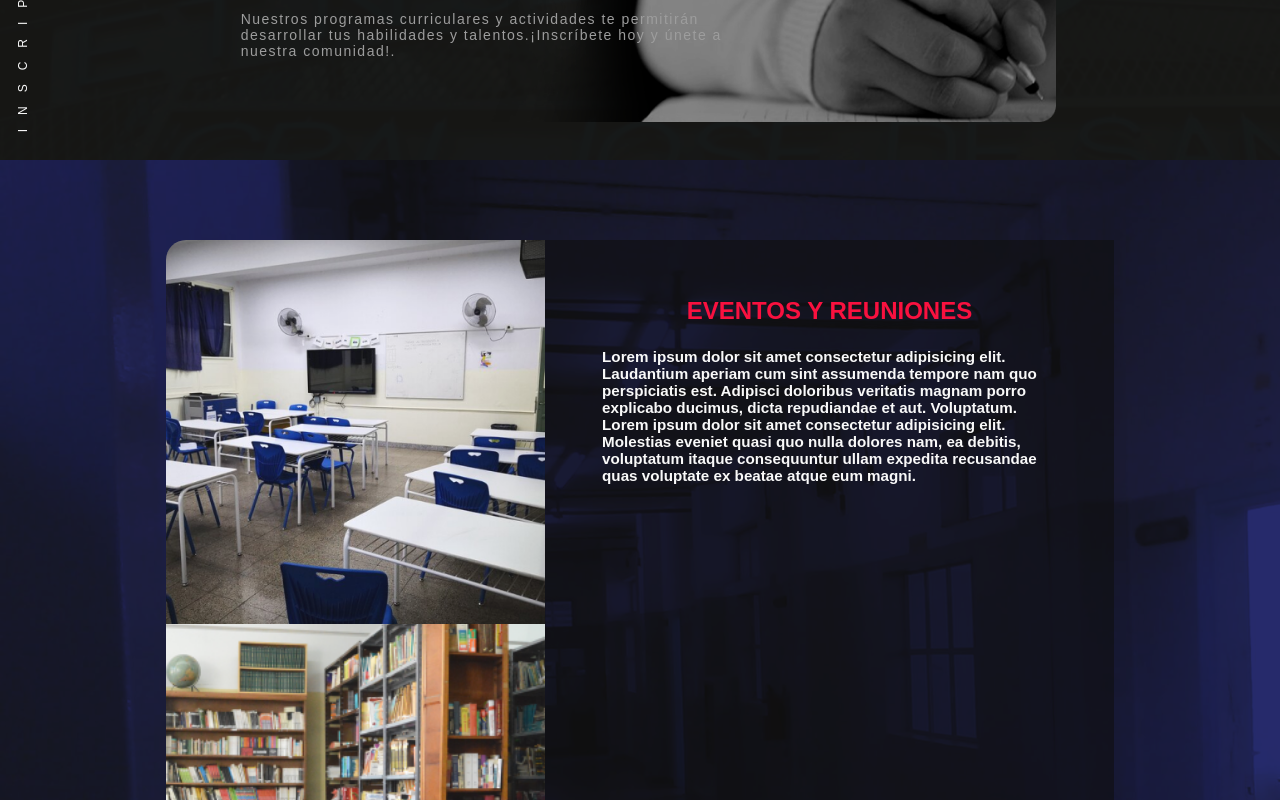
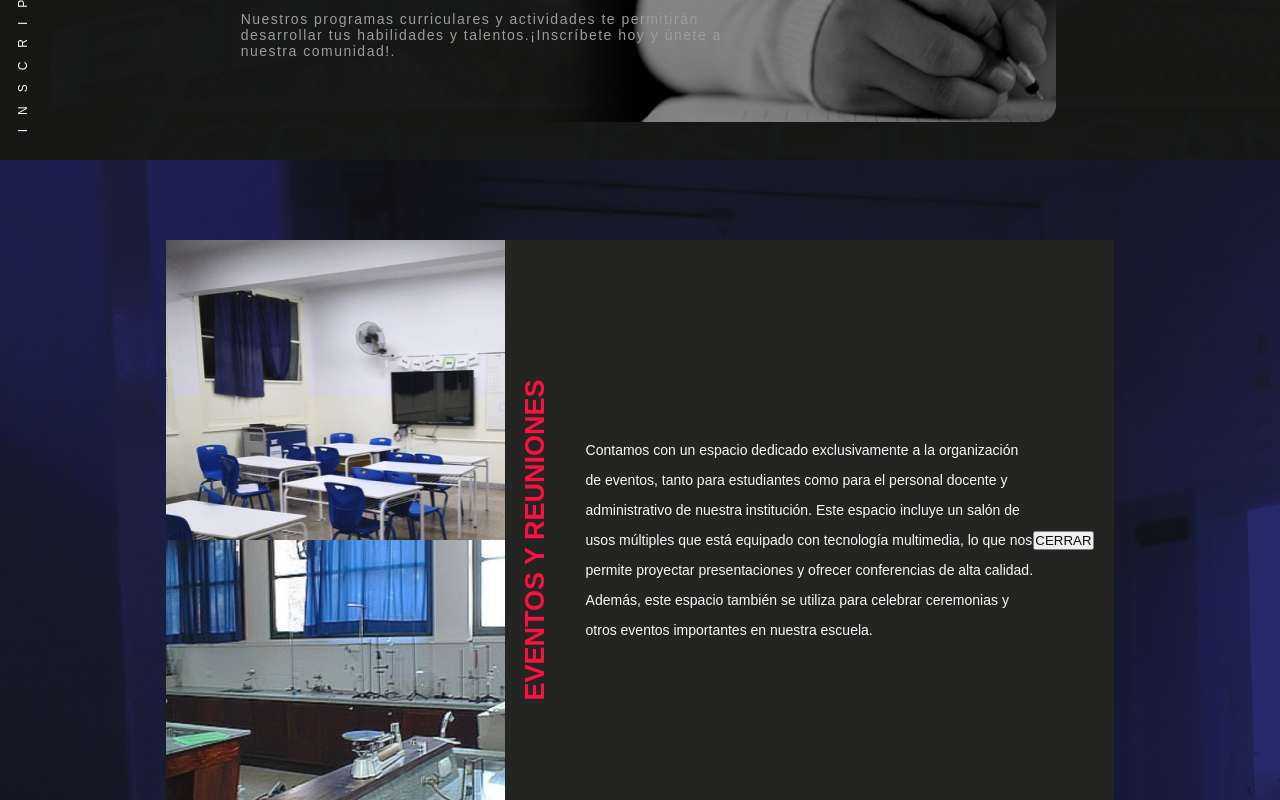
Before and after one commit to consor92/escuelaTecnica32, a Next.js app: page / in a window 1280 px wide. Both pictures are taken after a click on the element "EVENTOS Y REUNIONES". Shown: the part 2560-3360 px from the top of the page. Built offline with nearby package versions, Linux system fonts and the light colour scheme.

Commit message:
fix: seccion y areas del colegio

```diff
--- a/src/Components/Secciones/Area/Area.jsx
+++ b/src/Components/Secciones/Area/Area.jsx
@@ -1,37 +1,38 @@
 import React from 'react';
 import styles from './Area.module.css'
-const Area = ({ areaNum }) => {
-  let name = undefined
-  if (areaNum === 1) {
-    name =("EVENTOS Y REUNIONES");
-  } else if (areaNum === 2) {
-    name = "ADMINISTRATIVA";
-  } else if (areaNum === 3) {
-    name =("ACTIVIDADES EXTRACURRICULARES");
-  } else if (areaNum === 4) {
-    name =("CIENCIA Y TECNOLOGIA");
-  } else if (areaNum === 5) {
-    name =("INSTALACIONES DEPORTIVAS");
-  } else if (areaNum === 6) {
-    name =("SOCIAL Y CULTURAL");
-  } else {
-    name =("Opción inválida");
+import itemSeccions from '@/pages/api/itemSeccions';
+
+const Area = ({ areaNum, setArea }) => {
+  console.log(areaNum)
+
+  const resulFilter = itemSeccions.filter(item => item.id === areaNum)
+
+  const handleCancel = () => {
+    setArea(0)
   }
 
-
-
   return (
+    <>
+      {resulFilter?.map((item) =>
         <div className={styles.container}>
+          <div className={styles.containerImage}>
             <div className={styles.img1}></div>
             <div className={styles.img2}></div>
-  <div className={styles.area2}>
-
           </div>
-  <div className={styles.area1}>
-  <h2>{name}</h2>
-  <h3>Lorem ipsum dolor sit amet consectetur adipisicing elit. Laudantium aperiam cum sint assumenda tempore nam quo perspiciatis est. Adipisci doloribus veritatis magnam porro explicabo ducimus, dicta repudiandae et aut. Voluptatum. Lorem ipsum dolor sit amet consectetur adipisicing elit. Molestias eveniet quasi quo nulla dolores nam, ea debitis, voluptatum itaque consequuntur ullam expedita recusandae quas voluptate ex beatae atque eum magni.</h3>
+          <div className={styles.area}>
+            <div className={styles.areaTitle}>
+              <h2 >{item.title}</h2>
+            </div>
+            <div className={styles.areaText}>
+              <h3>{item.text}</h3>
+              <div className={styles.areaButton}>
+                <button onClick={() => handleCancel}>CERRAR</button>
               </div>
             </div>
+          </div>
+        </div>
+      )}
+    </>
   );
 };
 
--- a/src/Components/Secciones/Area/Area.module.css
+++ b/src/Components/Secciones/Area/Area.module.css
@@ -1,58 +1,68 @@
+.container {
+  display: flex;
+  height: 75vh;
+  width: 74vw;
+  background-color: aquamarine;
+}
 
-  .container {
-    display: grid;
-    grid-template-columns: 40% 60%;
-    grid-template-rows: 60% 40%;
-    grid-auto-columns: 1fr;
-    gap: 0px 0px;
-    grid-auto-flow: row;
-    grid-template-areas:
-      "img1 area1"
-      "img2 area2";
-    width: 100%;
-    height: 100%;
- }
-.img1,
-.img2 {
-  background-repeat: no-repeat;
-  background-size: cover;
-  background-position: center;
+.containerImage {
+  display: flex;
+  flex-direction: column;
+  background-color: blue;
+  height: 100%;
+  width: 50%;
 }
 
 .img1 {
-  grid-area: img1;
+  height: 50%;
+  width: auto;
   background-image: url("../../../Assets/Images/infra3.png");
-  border-radius: 20px 0px 0px 0px;
+}
+
+.img2 {
+  height: 50%;
+  width: auto;
+  background-repeat: no-repeat;
+  background-size: cover;
+  background-image: url("../../../Assets/Images/infra4.png");
+}
+
+.area {
+  display: flex;
+  flex-direction: row;
+  background-color: var(--background--black);
+  width: 90%;
+}
+
+.areaTitle {
+  display: flex;
+  width: 10%;
+  transform: rotate(-90deg);
+  height: 10%;
+  align-self: center;
+  align-items: center;
+  justify-content: center;
 
 }
 
-.img2 {
-  grid-area: img2;
-  background-image: url("../../../Assets/Images/infra6.png");
+.areaTitle>h2 {
+  color: var(--background--redIntense);
+  font-size: 27px;
+  white-space: nowrap;
 }
-.area1, .area2{
-  background-color: rgba(0, 0, 0, 0.6);
+
+.areaText {
+  display: flex;
   justify-content: center;
   align-items: center;
-  font-size: 100%;
-  padding-top: 12%;
-  padding: 10% 10% 10% 10%;
-  color: var(--background--white);
-}
-.area2 {
-  grid-area: area2;
-  border-radius: 0px 0px 20px 0px;
-
+  margin: 20px;
+  width: 90%;
 }
 
-.area1 {
-  grid-area: area1;
+.areaText h3 {
+  font-weight: 100;
+  margin-inline: auto;
+  font-size: var(--font-size--medium);
+  color: var(--background--white);
+  line-height: 30px;
 }
-.area1 h2 {
-  text-align: center;
-  color:var(--font-color--redIntense);
-  padding-bottom: 5%;
-}
-.area1 h3 {
-  font-size:95%
-}
--- a/src/Components/Secciones/Seccions.jsx
+++ b/src/Components/Secciones/Seccions.jsx
@@ -1,10 +1,13 @@
 import styles from "./Seccions.module.css";
 import { useState } from "react";
 import Area from "./Area/Area";
+import itemSeccions from "@/pages/api/itemSeccions";
 
 export default function Seccions() {
   const [area, setArea] = useState(0);
 
+
+  console.log(area,'SECCIONES')
   const handleClick = () => {
     setArea(0);
   };
@@ -14,36 +17,17 @@ export default function Seccions() {
   if (area === 0) {
     componentToShow = (
       <div className={styles.container}>
-        <div id="area1" className={styles.area1} onClick={() => setArea(1)}>
-          <h1>
-            EVENTOS <br/> Y <br/> REUNIONES
-          </h1>
-        </div>
-        <div id="area2" className={styles.area2} onClick={() => setArea(2)}>
-          <h1>ADMINISTRATIVA</h1>
-        </div>
-        <div id="area3" className={styles.area3} onClick={() => setArea(3)}>
-          <h1>ACTIVIDADES EXTRACURRICULARES</h1>
-        </div>
-        <div id="area4" className={styles.area4} onClick={() => setArea(4)}>
-          <h1>CIENCIA Y TECNOLOGIA</h1>
-        </div>
-        <div id="area5" className={styles.area5} onClick={() => setArea(5)}>
-          <h1>
-            INSTALACIONES
-            <br />
-            DEPORTIVAS
-          </h1>
-        </div>
-        <div id="area6" className={styles.area6} onClick={() => setArea(6)}>
-          <h1>SOCIAL Y CULTURAL</h1>
-        </div>
+        {
+          itemSeccions?.map((item, index) =>
+            <div key={index} className={styles[`area${item.id}`]} onClick={() => setArea(item.id)} ><h1> {item.title} </h1></div>
+          )}
       </div>
     );
   } else {
     componentToShow = (
+
       <div className={styles.parent} onClick={handleClick}>
-        <Area areaNum={area} className={styles.area} />
+        <Area areaNum={area} className={styles.area} setArea={setArea}/>
       </div>
     );
   }
--- a/src/Components/Secciones/Seccions.module.css
+++ b/src/Components/Secciones/Seccions.module.css
@@ -35,10 +35,8 @@
 .area3,
 .area4,
 .area5,
-.area6 {
+.area6{
   display: flex;
-  background-color: var(--background--black);
-  background-blend-mode: multiply;
   opacity: 1;
   justify-content: center;
   align-items: center;
@@ -49,20 +47,45 @@
   background-repeat: no-repeat;
   background-size: cover;
   background-position: center;
+  position: relative;
 }
-.area1:hover,
-.area2:hover,
-.area3:hover,
-.area4:hover,
-.area5:hover,
-.area6:hover {
+
+
+
+.area1::after,
+.area2::after,
+.area3::after,
+.area4::after,
+.area5::after,
+.area6::after
+{
+  content: "";
+  position: absolute;
+  top: 0;
+  left: 0;
+  width: 100%;
+  height: 100%;
+  background-color: var(--background--black);
+  opacity: 0.95;
+  transition: all .5s ease;
+}
+
+.area1:hover::after,
+.area2:hover::after,
+.area3:hover::after,
+.area4:hover::after,
+.area5:hover::after,
+.area6:hover::after
+{
   display: flex;
   background-color: var(--background--redIntense);
-  background-blend-mode: multiply;
-  opacity: 1;
+  opacity: 0.8;
   justify-content: center;
   align-items: center;
+  transition: all .5s ease;
 }
+
+
 .area1 {
   grid-area: area1;
   background-image: url("../../Assets/Images/infra1.png");
@@ -122,3 +145,14 @@
     font-size: 50%;
   }
 }
+
+
+.area1 h1,
+.area2 h1,
+.area3 h1,
+.area4 h1,
+.area5 h1,
+.area6 h1
+{
+  z-index: 999;
+}
--- /dev/null
+++ b/src/pages/api/itemSeccions.js
@@ -0,0 +1,40 @@
+const itemSeccions=[
+    {
+        id: 1,
+        title:'EVENTOS Y REUNIONES',
+        text:'Contamos con un espacio dedicado exclusivamente a la organización de eventos, tanto para estudiantes como para el personal docente y administrativo de nuestra institución. Este espacio incluye un salón de usos múltiples que está equipado con tecnología multimedia, lo que nos permite proyectar presentaciones y ofrecer conferencias de alta calidad. Además, este espacio también se utiliza para celebrar ceremonias y otros eventos importantes en nuestra escuela.',
+        url:'https://cdn.wallpapersafari.com/95/49/RBudz6.jpg',
+    },
+    {
+        id: 2,
+        title:'ADMINISTRATIVA',
+        text:'Nuestras oficinas son fundamentales para el correcto funcionamiento de nuestra institución. En ellas, se trabaja arduamente para obtener los recursos necesarios y así mantener nuestras instalaciones en óptimas condiciones y ofrecer una educación de alta calidad a nuestros estudiantes. Además, nuestra oficina de Alumnos se encarga de la gestión y el seguimiento de la documentación de cada uno de nuestros estudiantes. Por último, contamos con una Secretaría que se encarga de la gestión administrativa y el seguimiento de las actividades cotidianas de nuestra escuela técnica.',
+        url:'https://cutewallpaper.org/28/cool-africa-wallpaper/1306022341.jpg',
+    },
+    {
+        id: 3,
+        title:'ACTIVIDADES EXTRACURRICULARES',
+        text:'En la 32, nos enfocamos en brindar a nuestros estudiantes una educación completa y enriquecedora. Es por eso que ofrecemos un área dedicada a actividades extracurriculares y de apoyo. Aquí, nuestros estudiantes pueden participar en clubes de jóvenes, clases de apoyo, talleres de ajedrez y otros programas. También ofrecemos tutorías y prácticas profesionalizantes para ayudar a nuestros estudiantes a alcanzar sus metas y desarrollar habilidades en áreas específicas. Además, contamos con espacios digitales equipados con herramientas tecnológicas para mejorar la experiencia educativa de nuestros estudiantes.',
+        url:'https://raw.githubusercontent.com/imagezzzz/blog_background/main/42.jpg',
+    },
+    {
+        id: 4,
+        title:'CIENCIA Y TECNOLOGIA',
+        text:'Estas área Incluyen aulas de formación profesional, laboratorios de física, química, metrología, diseño CAD, programación, control y tecnología, así como talleres especializados en carpintería, equipos y herramientas, robótica, entre otros.',
+        url:'https://www.cbc.ca/kids/images/wild_and_wonderful_asian_animals_header_1140.jpg',
+    },
+    {
+        id: 5,
+        title:'INSTALACIONES Y DEPORTIVAS',
+        text:'En esta área, nos aseguramos de proporcionar a nuestros estudiantes las instalaciones y los equipos necesarios para una amplia variedad de actividades deportivas y de educación física. Contamos con los materiales necesarios para que nuestros estudiantes puedan realizar actividades físicas seguras y efectivas. Además, contamos con un amplio patio de educación física y voley, para que los chicos  puedan practicar y participar en deportes y actividades físicas al aire libre.',
+        url:'https://e1.pxfuel.com/desktop-wallpaper/389/672/desktop-wallpaper-nosey-giraffe-long-neck.jpg',
+    },
+    {
+        id: 6,
+        title:'SOCIAL Y CULTURAL',
+        text:'En nuestra institución, valoramos no solo la formación académica, sino también el desarrollo cultural y social de nuestros estudiantes. Es por eso que contamos con una biblioteca equipada con una amplia variedad de recursos académicos y de investigación, como libros, revistas y bases de datos. Además, nuestro buffet ofrece una variedad de opciones saludables y deliciosas para que nuestros estudiantes puedan alimentarse adecuadamente durante el día escolar.',
+        url:'https://www.cbc.ca/kids/images/wild_and_wonderful_asian_animals_header_1140.jpg',
+    },
+]
+
+export default itemSeccions
```
Lines whose indentation alone changed are shown as unchanged.
